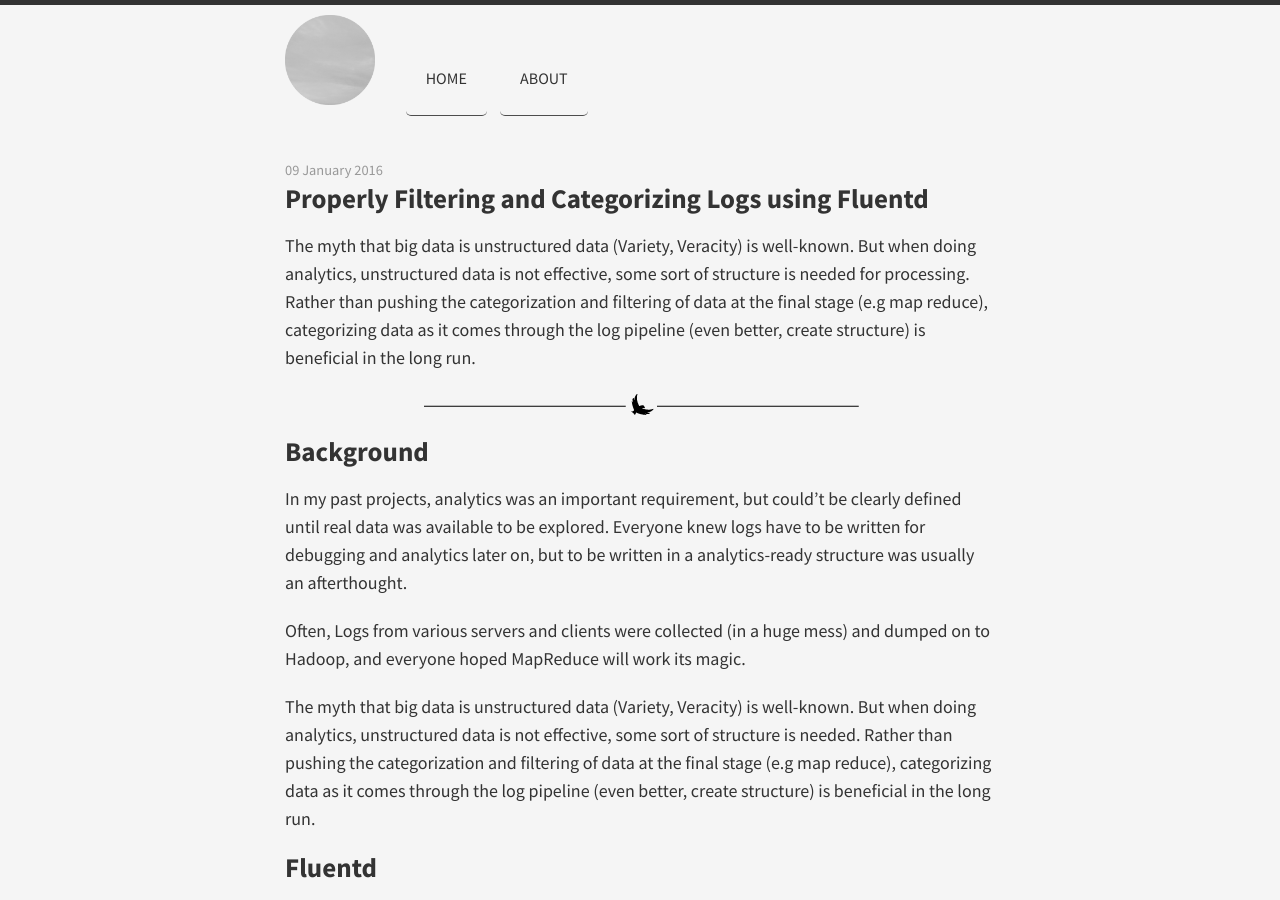
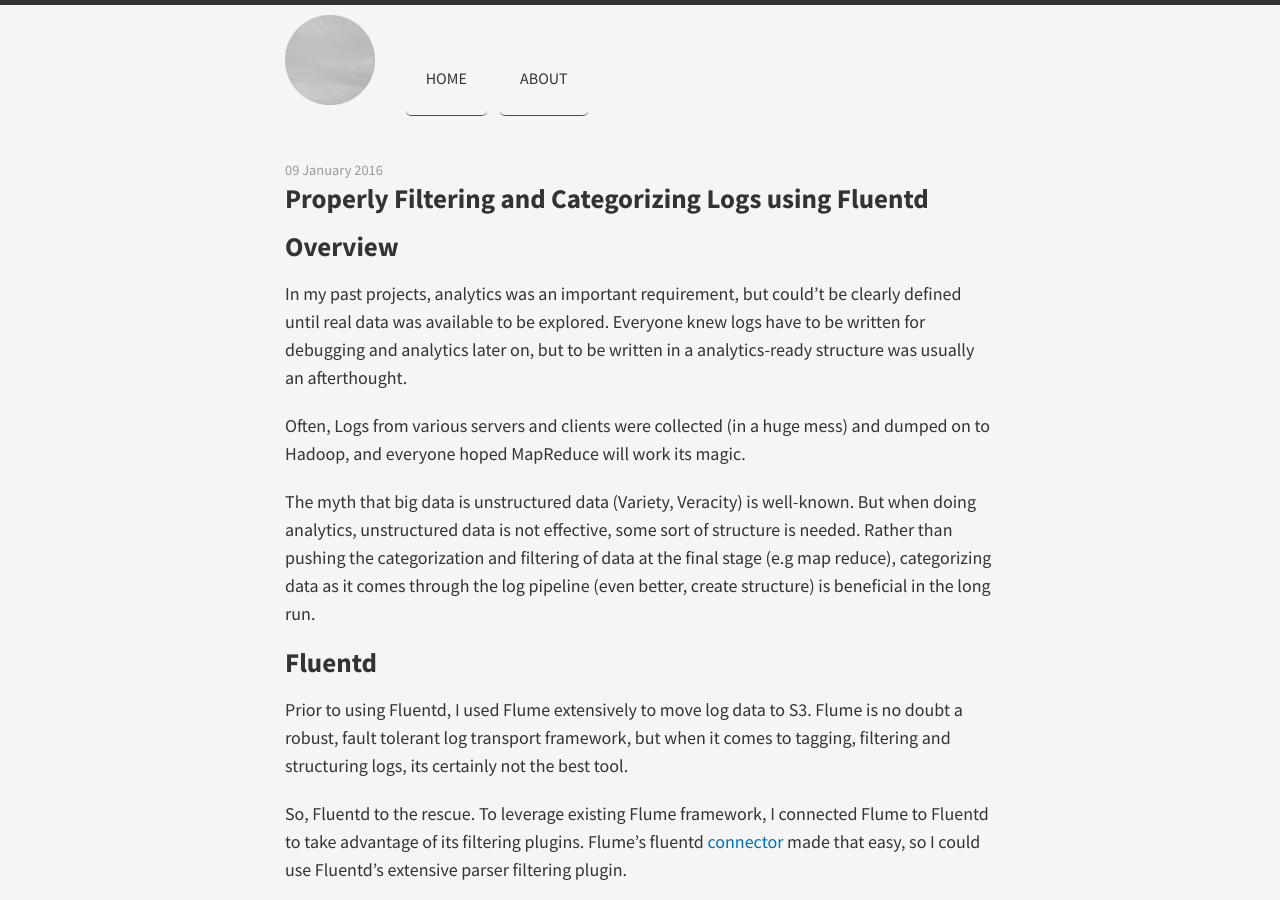
Before and after one commit to puyuan/puyuan.github.io, a Jekyll site: the page built from _posts/2016-01-09-how-to-properly-filter-and-categorize-logs-using-fluentd.md, in a window 1280 px wide and 900 px high. Built offline with Jekyll 4.4.1, drawn with Linux system fonts in a browser that asks for light colours; nearby versions of some CDN libraries; Markdown is read by kramdown in place of the engine named in the settings.

Commit message:
Update 2016-01-09-how-to-properly-filter-and-categorize-logs-using-fluentd.md

```diff
--- a/_posts/2016-01-09-how-to-properly-filter-and-categorize-logs-using-fluentd.md
+++ b/_posts/2016-01-09-how-to-properly-filter-and-categorize-logs-using-fluentd.md
@@ -5,11 +5,7 @@ categories:
 - fluentd
 ---
 
-The myth that big data is unstructured data (Variety, Veracity) is well-known. But when doing analytics, unstructured data is not effective, some sort of structure is needed for processing. Rather than pushing the categorization and filtering of data at the final stage (e.g map reduce), categorizing data as it comes through the log pipeline (even better, create structure) is beneficial in the long run.
-
----
-
-## Background
+## Overview
 
 In my past projects, analytics was an important requirement, but could't be clearly defined until real data was available to be explored. Everyone knew logs have to be written for debugging and analytics later on, but to be written in a analytics-ready structure was usually an afterthought.
 
```
